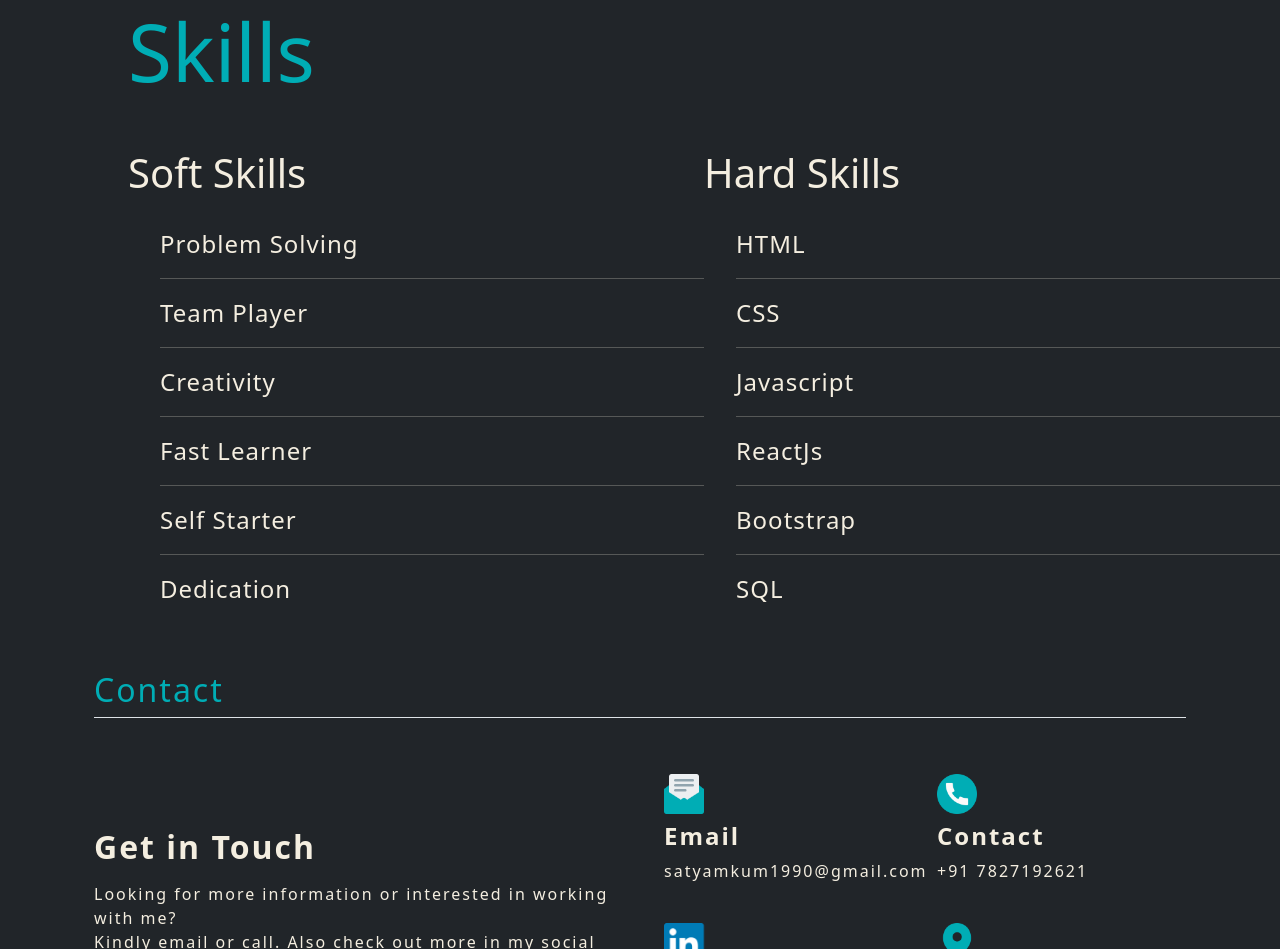
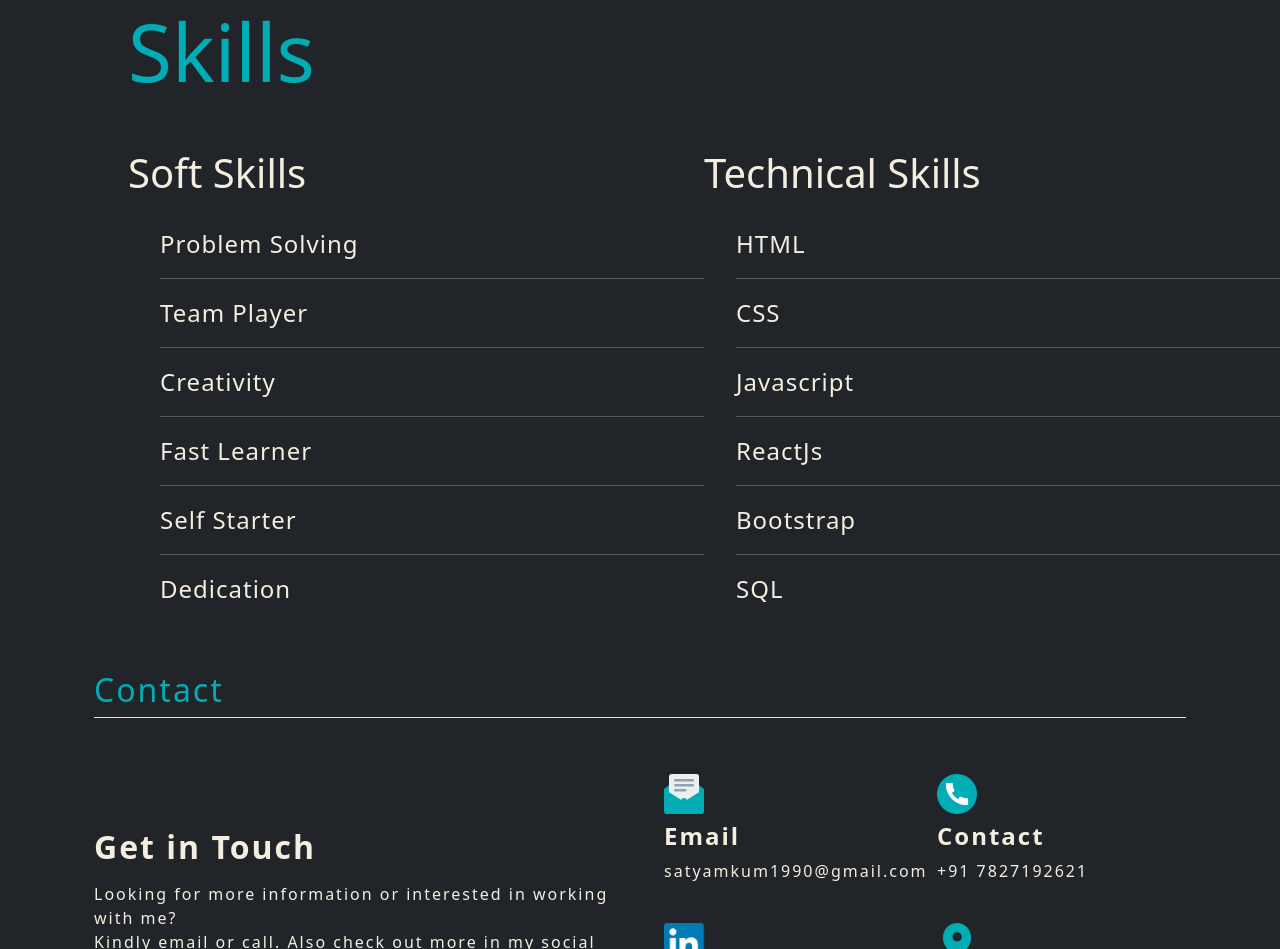
Before and after one commit to satyam2319/My-Portfolio, a plain HTML site: page index.html in a window 1280 px wide. Shown: the part 1320-2269 px from the top of the page. Drawn offline with nearby package versions, Linux system fonts and the light colour scheme.

Commit message:
Update index.html

```diff
--- a/index.html
+++ b/index.html
@@ -53,7 +53,7 @@
             </ul>
         </div>
         <div class="hard-skills">
-            <h3>Hard Skills</h3>
+            <h3>Technical Skills</h3>
             <ul>
                 <li>HTML</li>
                 <hr>
```
